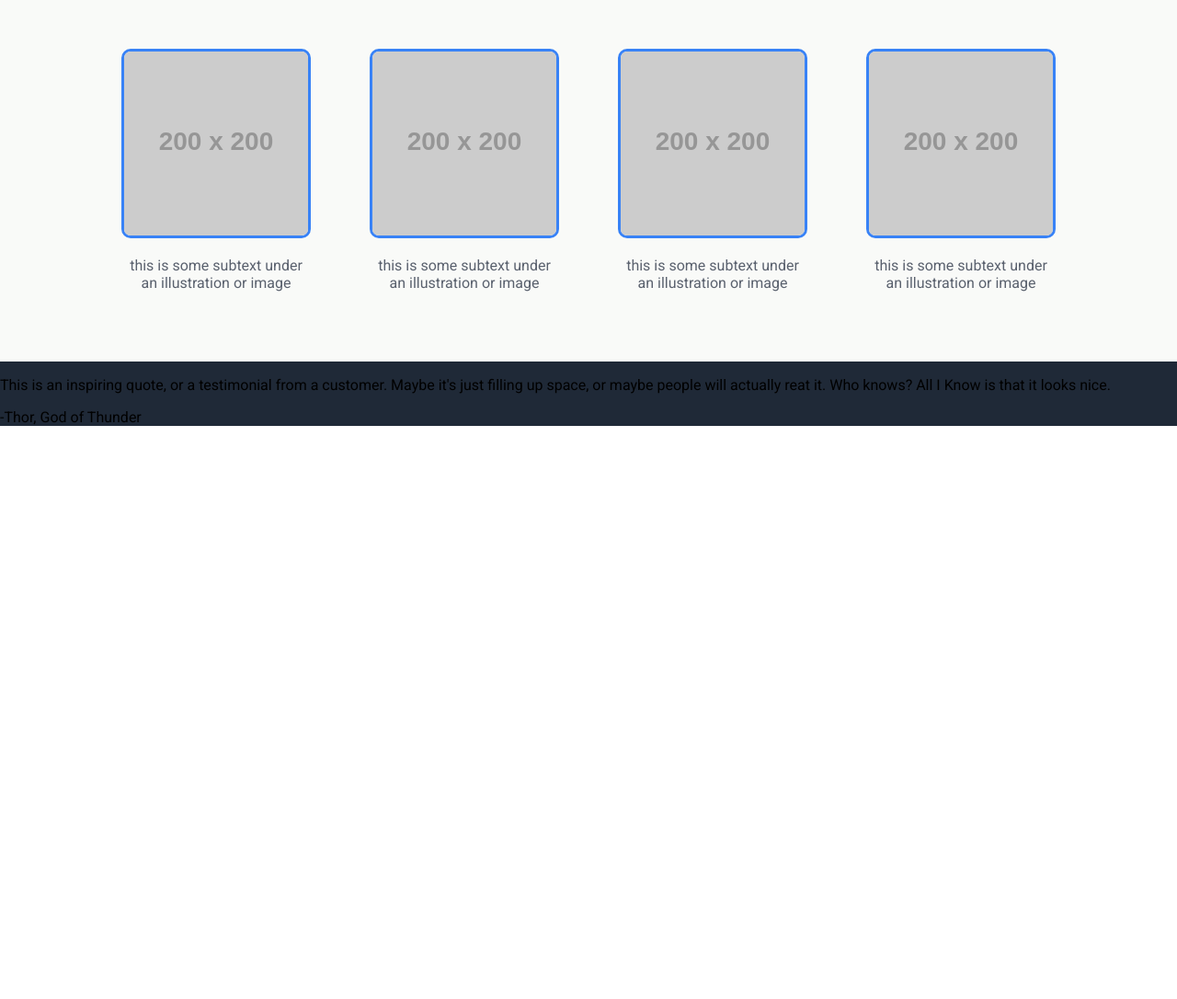
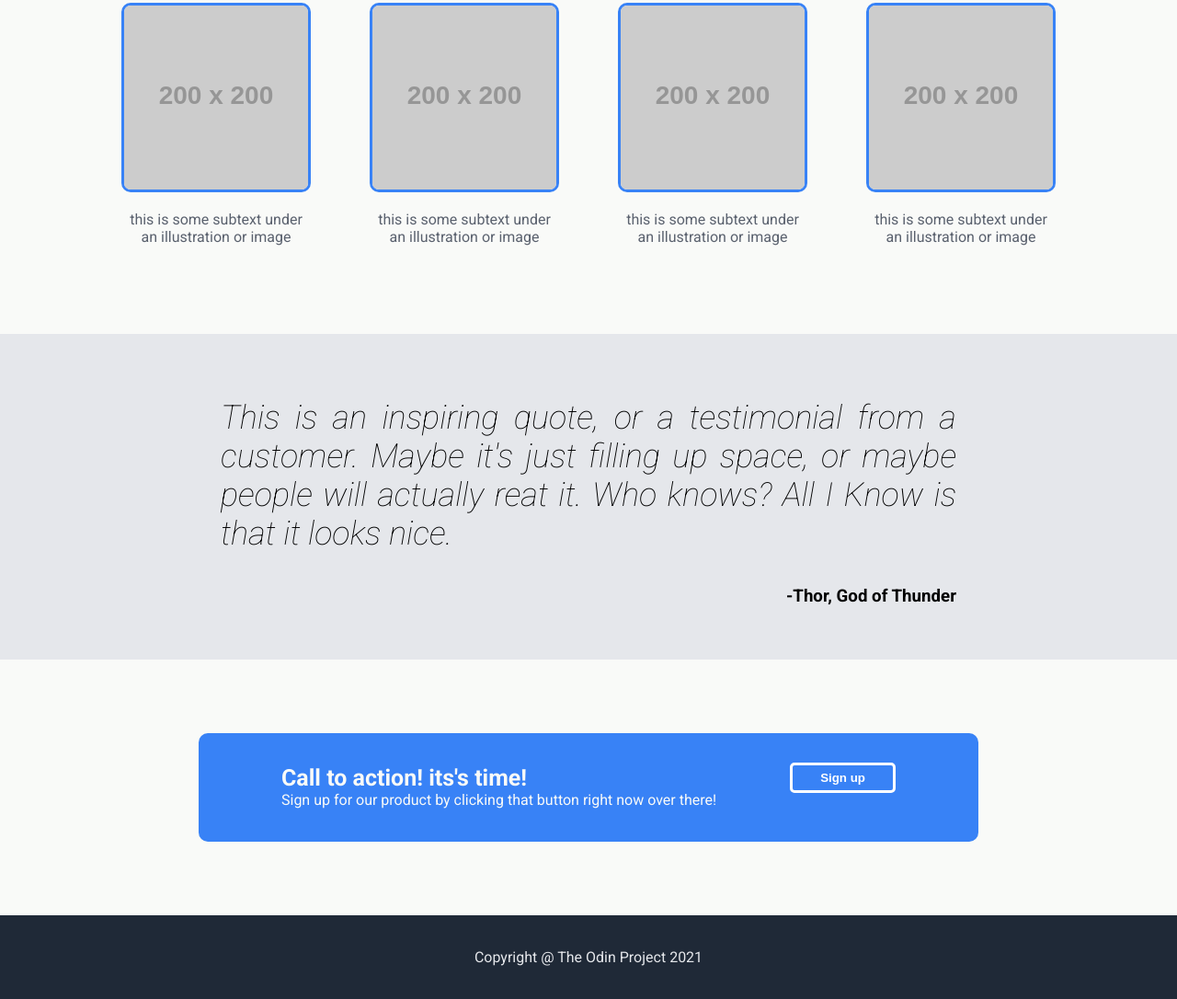
Before and after one commit to Itz-Abhishek-Tiwari/Landing-Page, a plain HTML site: page index.html in a window 1280 px wide. Shown: the part 707-1793 px from the top of the page at 92% size. Before the commit the page ends 1170 px from the top, so only its background shows below. Drawn offline with Linux system fonts and the light colour scheme; placeholder pictures from the web are drawn by us.

Commit message:
complete the landing page and remove image folder instead use placeholder

```diff
--- a/index.html
+++ b/index.html
@@ -36,7 +36,11 @@
               <button>Sign up</button>
             </div>
 
-            <img src="https://placehold.co/600x260" alt="fire-image" />
+            <img
+              src="https://placehold.jp/4c4c4d/ffffff/600x260.png"
+              alt="fire-image"
+            />
+          </div>
         </div>
       </div>
     </div>
@@ -70,11 +74,28 @@
       <div>
         <p>
           This is an inspiring quote, or a testimonial from a customer. Maybe
-            it's just filling up space, or maybe people will actually reat it.
-            Who knows? All I Know is that it looks nice.
+          it's just filling up space, or maybe people will actually reat it. Who
+          knows? All I Know is that it looks nice.
+        </p>
+        <h3 class="author">-Thor, God of Thunder</h3>
+      </div>
+    </div>
+    <div class="sign-up-section">
+      <div class="main-two">
+        <div>
+          <h4>Call to action! its's time!</h4>
+          <p>
+            Sign up for our product by clicking that button right now over
+            there!
           </p>
         </div>
-        <p>-Thor, God of Thunder</p>
+        <div><button>Sign up</button></div>
+      </div>
+    </div>
+
+    <div class="footer">
+      <div class="wrap">
+        <p>Copyright @ The Odin Project 2021</p>
       </div>
     </div>
   </body>
--- a/style.css
+++ b/style.css
@@ -2,11 +2,13 @@ body {
   font-family: "Roboto", sans-serif;
   height: 100vh;
   margin: 0;
+  background-color: #f9faf8;
   padding: 0px;
 }
 .container {
   background-color: #1f2937;
-  padding: 0; /* Add padding if needed to create space between container and content */
+  padding: 0;
+  padding-bottom: 100px;
 }
 a {
   text-decoration: none;
@@ -65,10 +67,11 @@ li {
 
 .hero-section div button {
   background-color: #3882f6;
-  padding: 6px 30px;
+  padding: 10px 30px;
   color: white;
   font-weight: 700;
   border: none;
+
   border-radius: 5px;
 }
 
@@ -81,12 +84,11 @@ li {
 
 .main {
   background-color: #f9faf8;
-  height: 400px;
   display: flex;
   flex-direction: column;
   align-items: center;
   justify-content: flex-start;
-  margin-top: 150px;
+  /* margin-top: 150px; */
   gap: 50px;
   padding-top: 50px;
   padding-bottom: 80px;
@@ -117,3 +119,69 @@ li {
   border-radius: 10px;
   flex-shrink: 0;
 }
+.quote-section {
+  background-color: #e5e7eb;
+  display: flex;
+  justify-content: space-evenly;
+  align-items: center;
+  flex-direction: column;
+  padding-top: 70px;
+  padding-bottom: 40px;
+}
+.quote-section div p {
+  max-width: 800px;
+  font-size: 36px;
+  font-weight: 200;
+  font-style: italic;
+  margin-top: 0;
+  padding: 0;
+  text-align: justify;
+}
+
+.author {
+  text-align: end;
+}
+.sign-up-section {
+  display: flex;
+  justify-content: center;
+  padding: 80px;
+}
+.main-two {
+  display: flex;
+  justify-content: center;
+  align-items: center;
+  gap: 80px;
+  background-color: #3882f6;
+  color: #f9faf8;
+  padding: 0px 90px 20px 90px;
+  border-radius: 10px;
+}
+
+.main-two div h4 {
+  padding: 0;
+  margin-bottom: 0;
+  font-size: 25px;
+}
+
+.main-two div p {
+  padding: 0;
+  margin-top: 0;
+}
+
+.main-two div button {
+  background-color: #3882f6;
+  padding: 6px 30px;
+  color: white;
+  font-weight: 700;
+  border: 3px solid white;
+  border-radius: 5px;
+}
+.footer {
+  background-color: #1f2937;
+  padding: 20px;
+}
+
+.wrap p {
+  color: #e5e7eb;
+  text-align: center;
+}
```
Also changed, not shown: 1 other file. Lines whose indentation alone changed are shown as unchanged.
